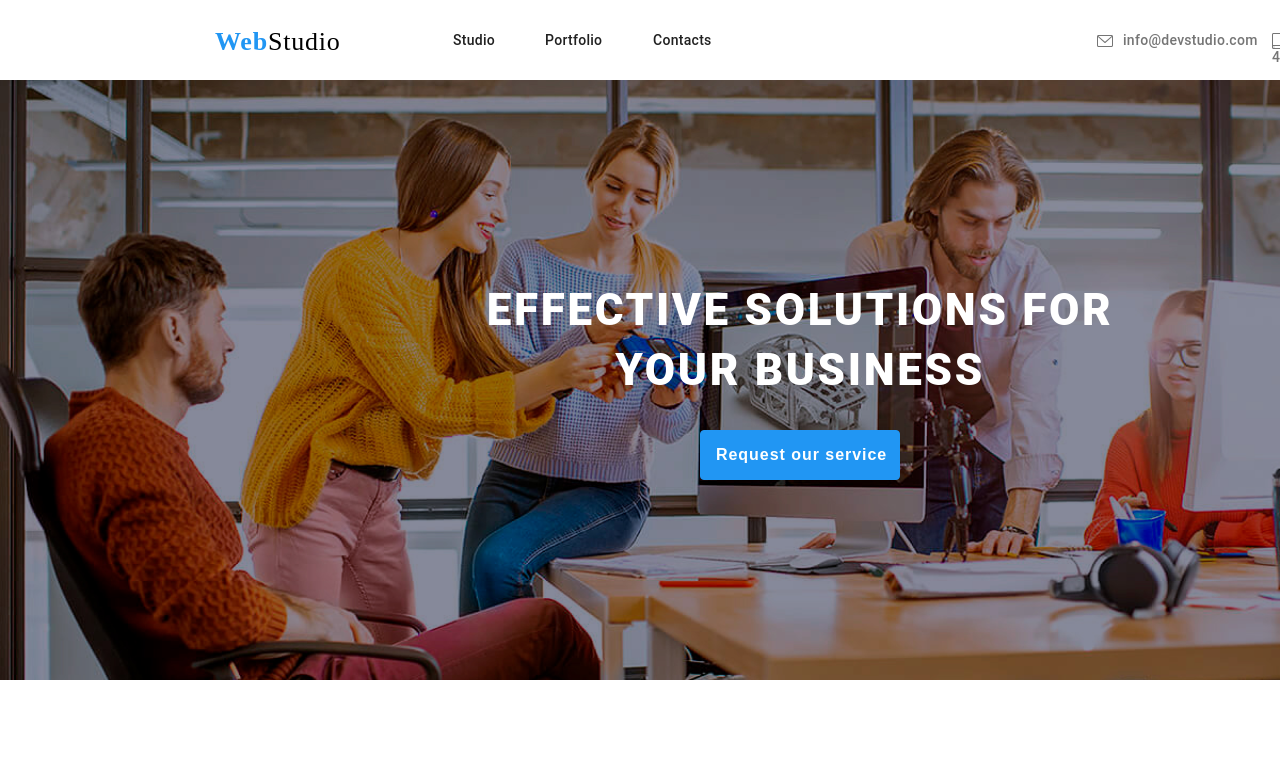
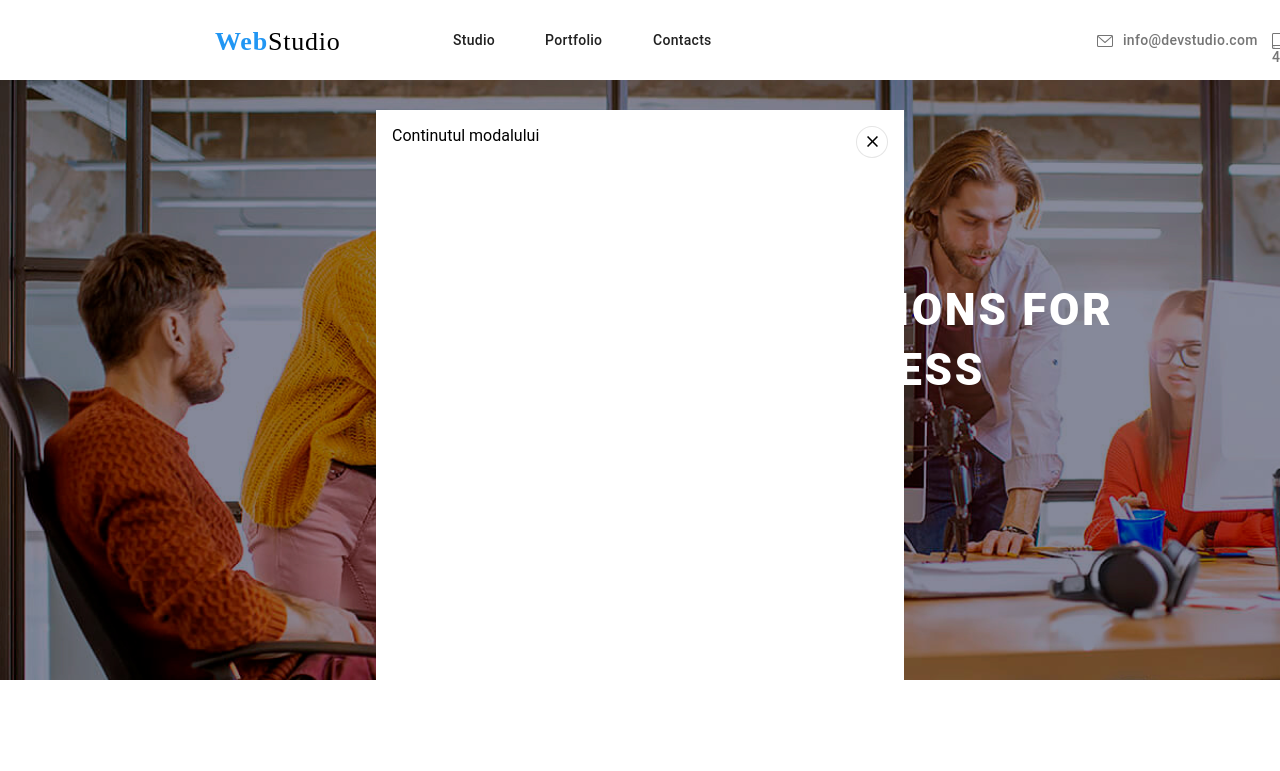
Before and after one commit to paulbg2001/goit-markup-hw-04, a plain HTML site: page index.html in a window 1280 px wide. Both pictures are taken after a click on the button "Request our service". Shown: the top 771 px of the page. Drawn offline with Linux system fonts and the light colour scheme.

Commit message:
modal window complete

```diff
--- a/index.html
+++ b/index.html
@@ -51,7 +51,7 @@
     <!-- HEAD BACKGROUND + TEXT -->
     <div class="head">
       <h1 class="head_title">EFFECTIVE SOLUTIONS FOR YOUR BUSINESS</h1>
-      <button class="request_btn">Request our service</button>
+      <button data-modal-open class="request_btn">Request our service</button>
     </div>
 
     <!-- GROUP 1 -->
@@ -748,5 +748,17 @@
         </div>
       </ul>
     </footer>
+
+<!-- Modal -->
+<div class="modal is-hidden" data-modal>
+  <div class="modal-content">
+    <button class="close-btn" data-modal-close><svg xmlns="http://www.w3.org/2000/svg" width="18" height="18" viewBox="0 0 18 18" fill="none">
+      <path d="M15 4.10786L13.8921 3L9.5 7.39214L5.10786 3L4 4.10786L8.39214 8.5L4 12.8921L5.10786 14L9.5 9.60786L13.8921 14L15 12.8921L10.6079 8.5L15 4.10786Z" fill="black"/>
+      </svg></button>
+    Continutul modalului
+  </div>
+
+</div>
+    <script src="./js/modal.js"></script>
   </body>
 </html>
--- /dev/null
+++ b/js/modal.js
@@ -0,0 +1,14 @@
+(() => {
+    const refs = {
+      openModalBtn: document.querySelector("[data-modal-open]"),
+      closeModalBtn: document.querySelector("[data-modal-close]"),
+      modal: document.querySelector("[data-modal]"),
+    };
+
+    refs.openModalBtn.addEventListener("click", toggleModal);
+    refs.closeModalBtn.addEventListener("click", toggleModal);
+
+    function toggleModal() {
+      refs.modal.classList.toggle("is-hidden");
+    }
+  })();
--- a/style.css
+++ b/style.css
@@ -558,3 +558,54 @@ section img {
 .regular-customer .regular-grid {
   display: flex;
 }
+
+
+/* MODAL */
+
+.modal{
+  position: fixed;
+  top: 0;
+  left: 0;
+  width: 100vw;
+  height: 100vh;
+  display: flex;
+  justify-content: center;
+  align-items: center;
+}
+
+.modal-content{
+  padding: 16px;
+  background-color: #ffffff;
+  width: 528px;
+  margin: 0 auto;
+  height: 581px;
+  position: relative;
+}
+
+.is-hidden{
+  visibility: hidden;
+}
+
+.close-btn{
+  background-color: #fff;
+  border: 1px solid rgba(0, 0, 0, 0.10);
+  color: black;
+  cursor: pointer;
+  outline: none;
+  position: absolute;
+  right: 16px;
+  top: 16px;
+  padding: 6px;
+  border-radius: 50%;
+  display: flex;
+  align-items: center;
+  justify-content: center;
+}
+
+.close-btn svg{
+}
+
+.close-btn:focus,
+.close-btn:hover{
+  background-color: red;
+}
```
